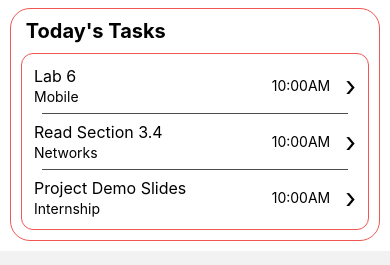
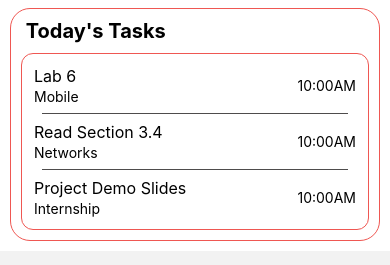
Before and after one commit to juliadicostanzo/Doable, a React Native app: screen /Home in a window 390 px wide. Shown: the part 278-543 px from the top of the page. Built offline with nearby package versions, Linux system fonts and the light colour scheme.

Commit message:
commented out arrows on tasks

```diff
--- a/components/TodayTask.js
+++ b/components/TodayTask.js
@@ -12,7 +12,7 @@ export function TodayTask({ title, list, time }) {
 
       <View style={styles.rightSide}>
         <Text style={styles.taskTime}>{time}</Text>
-        <Text style={styles.arrow}>›</Text>
+        {/* <Text style={styles.arrow}>›</Text> */}
       </View>
 
     </View>
```
